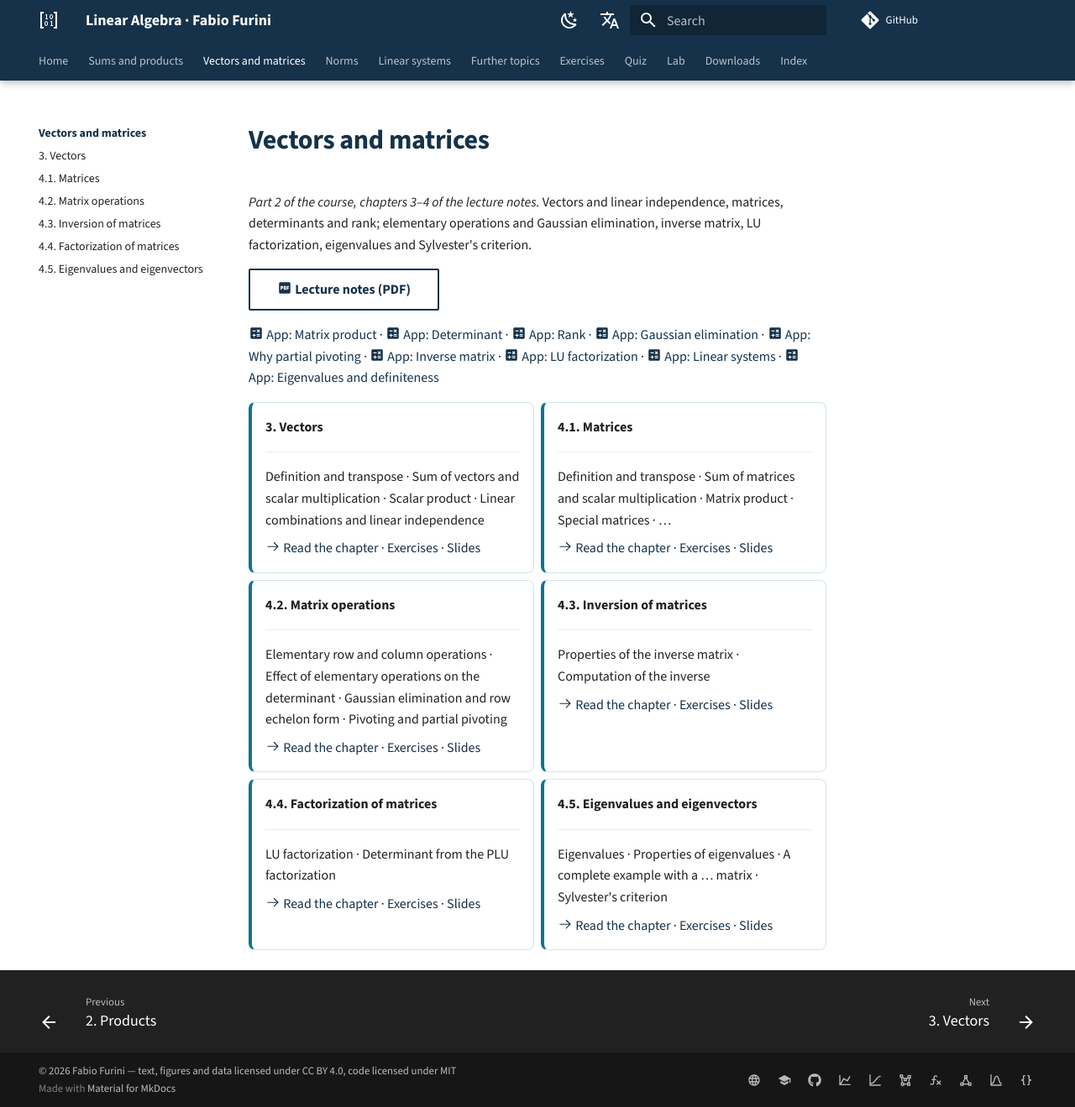
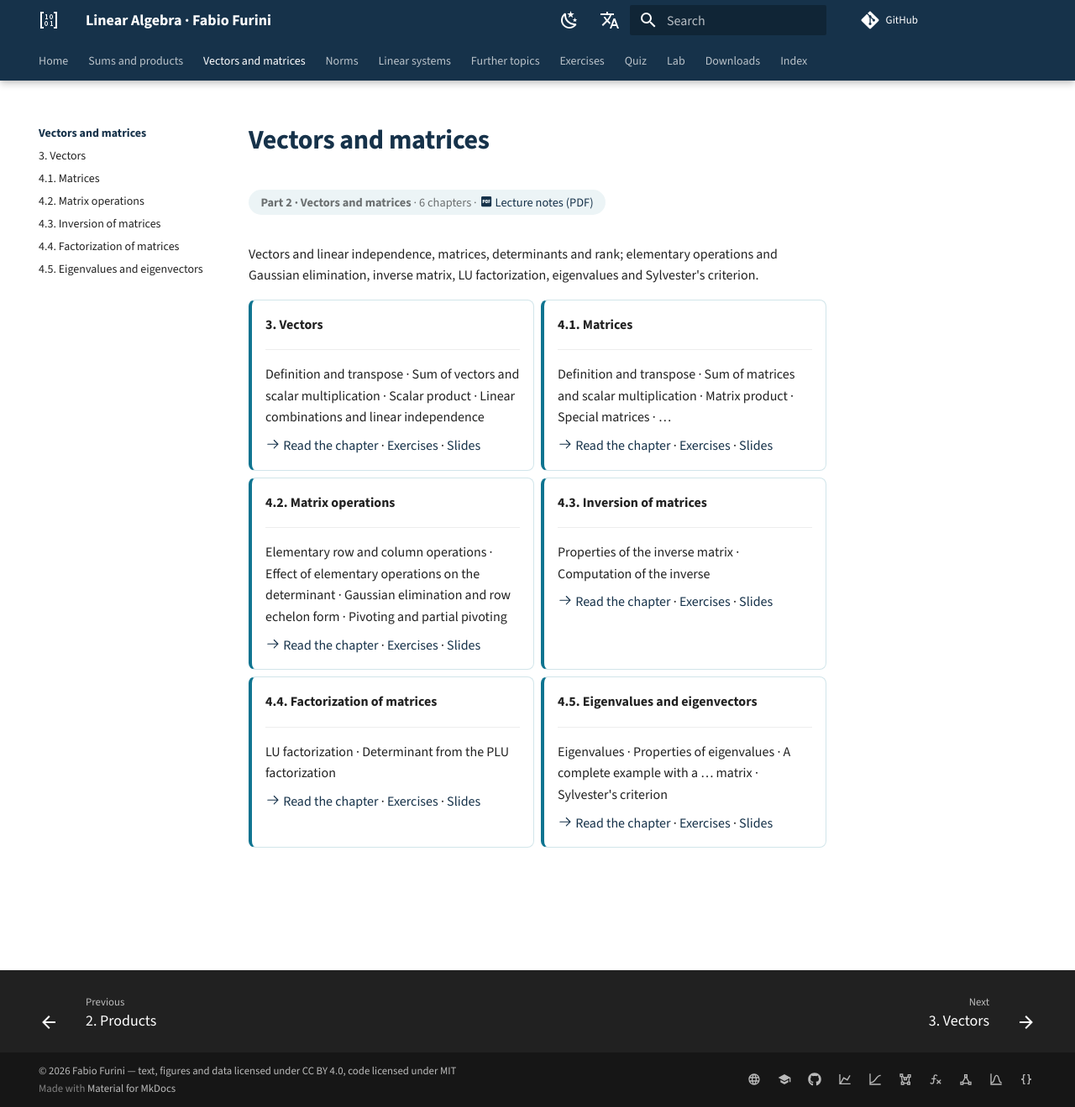
Before and after one commit to fabiofurini/linear-algebra, an MkDocs documentation site: the page built from docs/vectors-matrices/index.md, in a window 1280 px wide and 1319 px high. Shown: the whole window at 84% size. Built offline with MkDocs 1.6.1 and Material for MkDocs 9.7.7, drawn with Linux system fonts in a browser that asks for light colours; comment, search, counter and statistics services are not loaded.

Commit message:
Pagine delle parti uguali in tutta la collana: barra piccola, presentazione, Leggi il capitolo · Esercizi · Slide
Co-Authored-By: Claude Opus 5.5 <noreply@anthropic.com>

```diff
--- a/docs/vectors-matrices/index.md
+++ b/docs/vectors-matrices/index.md
@@ -1,10 +1,12 @@
 # Vectors and matrices
 
-*Part 2 of the course, chapters 3–4 of the lecture notes.* Vectors and linear independence, matrices, determinants and rank; elementary operations and Gaussian elimination, inverse matrix, LU factorization, eigenvalues and Sylvester's criterion.
+<div class="info-capitolo" markdown>
 
-[:material-file-pdf-box: Lecture notes (PDF)](../pdf/lecture-notes-linear-algebra.pdf){ .md-button }
+**Part 2 · Vectors and matrices** · 6 chapters · [:material-file-pdf-box: Lecture notes (PDF)](../pdf/lecture-notes-linear-algebra.pdf)
 
-[:material-calculator-variant: App: Matrix product](../lab/product.md) · [:material-calculator-variant: App: Determinant](../lab/determinant.md) · [:material-calculator-variant: App: Rank](../lab/rank.md) · [:material-calculator-variant: App: Gaussian elimination](../lab/gauss.md) · [:material-calculator-variant: App: Why partial pivoting](../lab/pivoting.md) · [:material-calculator-variant: App: Inverse matrix](../lab/inverse.md) · [:material-calculator-variant: App: LU factorization](../lab/lu.md) · [:material-calculator-variant: App: Linear systems](../lab/systems.md) · [:material-calculator-variant: App: Eigenvalues and definiteness](../lab/eigenvalues.md)
+</div>
+
+Vectors and linear independence, matrices, determinants and rank; elementary operations and Gaussian elimination, inverse matrix, LU factorization, eigenvalues and Sylvester's criterion.
 
 <div class="grid cards" markdown>
 
```
Also changed, not shown: docs/extras/index.md (+6 -2 lines), docs/sums-products/index.md (+5 -3 lines).
